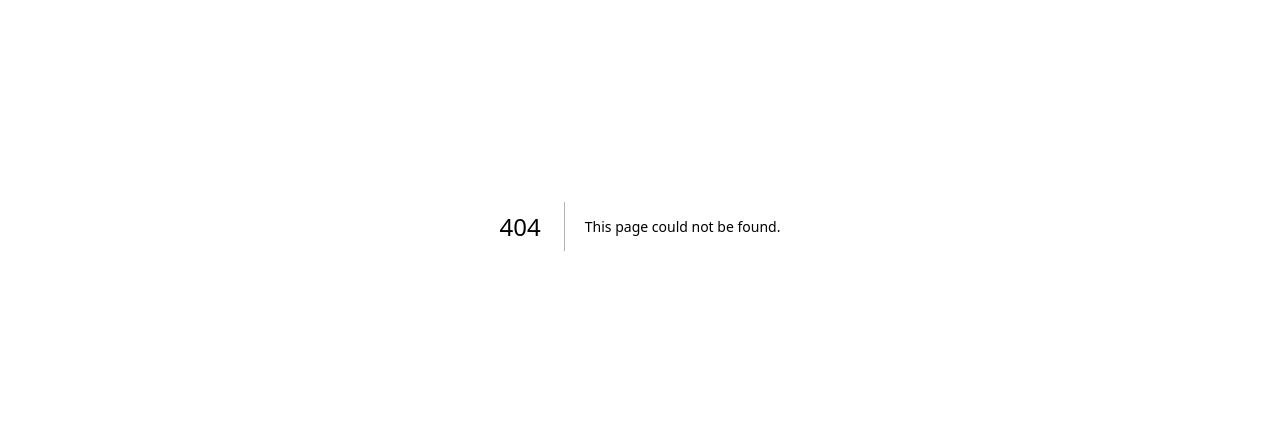
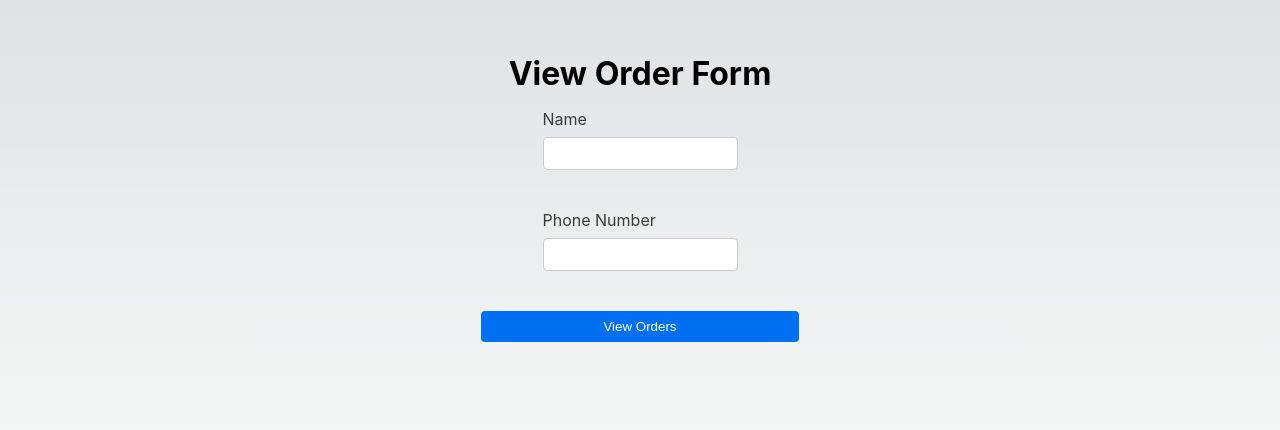
Before and after one commit to LefanHu/TELUS-pizza, a Next.js app: page /ViewOrders in a window 1280 px wide. Before the commit this address had no page. Shown: the part 174-604 px from the top of the page. Built offline with nearby package versions, Linux system fonts and the light colour scheme.

Commit message:
initial order fetching

```diff
--- a/src/pages/OrderPizza.tsx
+++ b/src/pages/OrderPizza.tsx
@@ -2,7 +2,7 @@
 import { FormEvent } from 'react'
 import styles from '../styles/Home.module.css'
 
-export default function PageWithJSbasedForm() {
+export default function OrderPizzaPage() {
   // Handle the submit event on form submit.
   const handleSubmit = async (event: FormEvent) => {
     // Stop the form from submitting and refreshing the page.
@@ -37,7 +37,6 @@ export default function PageWithJSbasedForm() {
     })
 
     // Get the response data from server as JSON.
-    // If server returns the name submitted, that means the form works.
     const result = await response.json()
     alert(`${result.data}`)
   }
--- /dev/null
+++ b/src/pages/ViewOrders.tsx
@@ -0,0 +1,52 @@
+// import Link from 'next/link'
+import { FormEvent } from 'react'
+import styles from '../styles/Home.module.css'
+
+export default function ViewOrdersPage() {
+  // Handle the submit event on form submit.
+  const handleSubmit = async (event: FormEvent) => {
+    // Stop the form from submitting and refreshing the page.
+    event.preventDefault()
+    const form = event.target as HTMLFormElement
+
+    console.log(form)
+
+    // Send the form data to our API and get a response.
+    const response = await fetch('/api/getOrders', {
+      // Body of the request is the JSON data we created above.
+      body: JSON.stringify({
+        customerName: form.customerName.value as string,
+        phoneNumber: form.number.value as Number,
+      }),
+      // Tell the server we're sending JSON.
+      headers: {
+        'Content-Type': 'application/json',
+      },
+      // The method is POST because we are sending data.
+      method: 'GET',
+    })
+
+    // Get the response data from server as JSON.
+    const orders = await response.json()
+    console.log(orders)
+  }
+  return (
+    <div className="container">
+      <h1 className={styles.title}>
+        View Order Form
+        {/* <Link href="/">with</Link> */}
+      </h1>
+
+      <form onSubmit={handleSubmit} style={{ display: "flex", flexDirection: "column", alignItems: "center" }}>
+        <div style={{ display: "inline-block", verticalAlign: "top" }}>
+          <label htmlFor="name">Name</label>
+          <input type="text" id="name" name="customer" required />
+          <label htmlFor="phone">Phone Number</label>
+          <input type="text" id="phone" name="number" required />
+        </div>
+
+        <button type="submit">View Orders</button>
+      </form>
+    </div >
+  )
+}
--- /dev/null
+++ b/src/pages/api/getOrders.tsx
@@ -0,0 +1,51 @@
+import type { NextApiRequest, NextApiResponse } from 'next'
+// import { ObjectId } from 'mongoose'
+import dbConnect from '../../../lib/dbConnect.js'
+import PlacedOrder from '../../../models/PlacedOrder.js'
+import Customer from '../../../models/Customers.js'
+
+
+type ResponseData = {
+  data: string
+}
+
+export default async function handler(
+  req: NextApiRequest,
+  res: NextApiResponse<ResponseData>
+) {
+  const { method } = req
+  const customer = req.body
+  // console.log('body: ', order)
+
+  // invalid phone number
+  if (isNaN(customer.phoneNumber)) {
+    return res.json({ data: "Error! Phone number is invalid" })
+  }
+
+  // place actual order / send to database
+  if (method != 'GET') {
+    return res.status(400).json({ data: "something is suspicious ;-;" })
+  }
+
+  try {
+    const result = await dbConnect();
+    console.log(`database connected!!${result}`)
+
+    // fetch orders
+    const orders = Customer.findOne({
+      'customerName': customer.customerName.toLowerCase(),
+      'phoneNumber': customer.phoneNumber,
+    }, 'placedOrders')
+
+    console.log(orders)
+
+    res.status(200).json({
+      data: "request went through!",
+    })
+  } catch (error) {
+    res.status(400).json({ data: "Oops something went wrong while placing your order :0" })
+    console.log(error)
+  }
+
+
+}
--- a/src/pages/api/order.tsx
+++ b/src/pages/api/order.tsx
@@ -15,7 +15,7 @@ export default async function handler(
 ) {
   const { method } = req
   const order = req.body
-  console.log('body: ', order)
+  // console.log('body: ', order)
 
   // form validation
   // more than 3 toppings
@@ -64,9 +64,8 @@ export default async function handler(
       }
     )
 
-
     console.log(placedOrder)
-    console.log(customer)
+    // console.log(customer)
     res.json({ data: "Order successfully placed! Thanks for ordering :)" })
   } catch (error) {
     res.status(400).json({ data: "Oops something went wrong while placing your order :0" })
--- a/src/pages/index.tsx
+++ b/src/pages/index.tsx
@@ -30,7 +30,7 @@ export default function IndexPage() {
             <p>Order a pizza using a form</p>
           </Link>
 
-          <Link href="/no-js-form" className={styles.card}>
+          <Link href="/ViewOrders" className={styles.card}>
             <h2>View your orders &rarr;</h2>
             <p>An interface for all placed pizza orders.</p>
           </Link>
```
